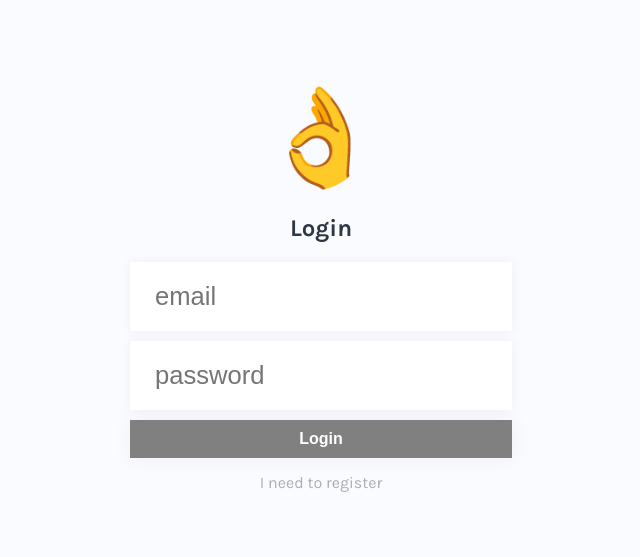
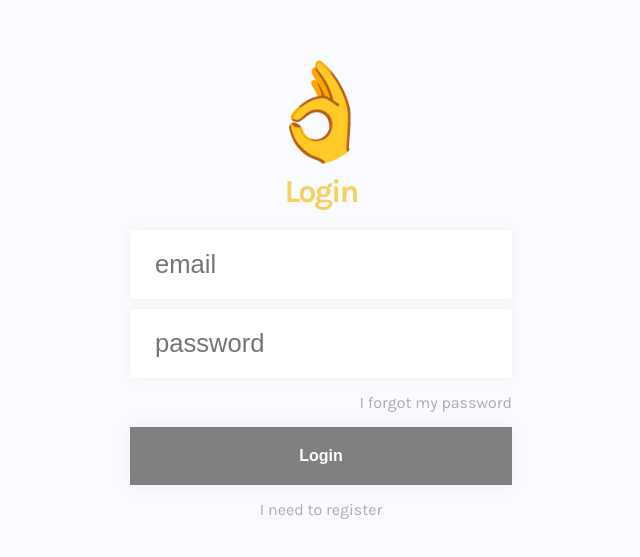
Before and after one commit to viktorrudi/todo-app, a React (Create React App) app in the folder frontend/: page / in a window 1280 px wide. Shown: the part 111-668 px from the top of the page, without its empty margins (319-959 px from the left). Built offline with nearby package versions, Linux system fonts and the light colour scheme; the HTML template or start-up script is replaced by a standard one.

Commit message:
started frontend forgot password

```diff
--- a/frontend/src/AppContext.js
+++ b/frontend/src/AppContext.js
@@ -15,6 +15,7 @@ class AppProvider extends Component {
       loading: false,
       handleLogin: this.handleLogin,
       handleRegistration: this.handleRegistration,
+      resetPassword: this.resetPassword,
       logOut: this.logOut
     }
   }
@@ -134,6 +135,12 @@ class AppProvider extends Component {
       })
   }
 
+  resetPassword = {
+    requestReset (email) {
+      console.log(email)
+    }
+  }
+
   logOut = () => {
     this.setState({
       loggedIn: false,
--- /dev/null
+++ b/frontend/src/components/Welcome/ForgotPassword/ForgotPassword.js
@@ -0,0 +1,61 @@
+import React, { useState, useEffect, useContext } from 'react'
+import { AppContext } from '../../../AppContext'
+import './ForgotPassword.scss'
+
+export default function ForgotPassword ({ setView }) {
+  const [email, setEmail] = useState('')
+  const [buttonIsDisabled, setButtonIsDisabled] = useState(true)
+  const { resetPassword, loginError } = useContext(AppContext)
+
+  useEffect(() => {
+    if (email.length > 5) {
+      setButtonIsDisabled(false)
+    } else {
+      setButtonIsDisabled(true)
+    }
+  }, [email])
+
+  const handleSubmit = e => {
+    e.preventDefault()
+    resetPassword.requestReset(email)
+  }
+
+  const type = 'Form'
+  return (
+    <div id="forgot-password" className={`${type}__container`}>
+      <div className={`${type}__container--wrapper`}>
+        <span role="img" aria-label="Login">
+          🤕
+        </span>
+        <div className="welcome-effect">
+          <h2>Forgot password</h2>
+          <form onSubmit={handleSubmit}>
+            <div className="input-wrapper">
+              <label htmlFor="email" />
+              <input
+                type="email"
+                id="reset_email"
+                placeholder="email"
+                value={email}
+                onChange={e => setEmail(e.target.value)}
+              />
+            </div>
+            <div className="input-wrapper">
+              <button
+                disabled={buttonIsDisabled}
+                className={`default-btn ${loginError ? 'error' : null}`}
+                type="submit"
+                onClick={handleSubmit}
+              >
+                Send reset email
+              </button>
+            </div>
+          </form>
+          <div className="swap-form" onClick={() => setView('login')}>
+            Login instead
+          </div>
+        </div>
+      </div>
+    </div>
+  )
+}
--- a/frontend/src/components/Welcome/Login/Login.js
+++ b/frontend/src/components/Welcome/Login/Login.js
@@ -47,7 +47,7 @@ export default function Login ({ setView }) {
             <div className="input-wrapper">
               <label htmlFor="email" />
               <input
-                type="text"
+                type="email"
                 id="login_email"
                 placeholder="email"
                 value={email}
@@ -64,10 +64,17 @@ export default function Login ({ setView }) {
                 onChange={e => setPassword(e.target.value)}
               />
             </div>
+            <div
+              className="swap-form"
+              onClick={() => setView('forgot-password')}
+              style={{ textAlign: 'right' }}
+            >
+              I forgot my password
+            </div>
             <div className="input-wrapper">
               <button
                 disabled={buttonIsDisabled}
-                className={`login-btn ${context.loginError ? 'error' : null}`}
+                className={`default-btn ${context.loginError ? 'error' : null}`}
                 type="submit"
                 onClick={handleSubmit}
               >
--- a/frontend/src/components/Welcome/Register/Register.js
+++ b/frontend/src/components/Welcome/Register/Register.js
@@ -39,7 +39,7 @@ export default function Register (props) {
           <div className="input-wrapper">
             <label htmlFor="email" />
             <input
-              type="text"
+              type="email"
               id="register_email"
               placeholder="email"
               value={email}
--- a/frontend/src/components/Welcome/Welcome.js
+++ b/frontend/src/components/Welcome/Welcome.js
@@ -1,5 +1,6 @@
 import React, { useState, useContext } from 'react'
 import Login from './Login/Login'
+import ForgotPassword from './ForgotPassword/ForgotPassword'
 import Register from './Register/Register'
 import Errors from '../Errors/Errors'
 import Loader from '../Loader/Loader'
@@ -14,6 +15,7 @@ export default function Welcome () {
       {context.loading ? <Loader /> : null}
       <Errors messages={context.errors} />
       <span className={`Welcome__view ${view}`}>
+        <ForgotPassword setView={setView} />
         <Login setView={setView} />
         <Register setView={setView} />
       </span>
--- a/frontend/src/components/Welcome/Welcome.scss
+++ b/frontend/src/components/Welcome/Welcome.scss
@@ -6,10 +6,13 @@
   transform: translateX(0);
   transition: all 0.4s ease-in-out;
   &.register {
+    transform: translateX(-200%);
+  }
+  &.login {
     transform: translateX(-100%);
   }
-  &.login {
-    transform: translateX(0);
+  &.forgot-password {
+    transform: translateX(0%);
   }
 }
 
@@ -27,7 +30,11 @@
     position: relative;
     margin: 10px;
     h2 {
+      font-size: 2rem;
       text-align: center;
+      color: $yellow;
+      letter-spacing: -2px;
+      margin: 5px 0 20px;
     }
     .input-wrapper {
       margin: 10px 0;
@@ -49,7 +56,7 @@
         }
       }
       button[type='submit'] {
-        padding: 10px 15px;
+        padding: 20px 15px;
         font-size: 1rem;
         background: $green;
         color: $white;
@@ -73,7 +80,7 @@
             background: gray;
           }
         }
-        &.login-btn {
+        &.default-btn {
           background: $blue;
           &:disabled {
             cursor: not-allowed;
```
Also changed, not shown: frontend/src/components/Welcome/ForgotPassword/ForgotPassword.scss (added).
